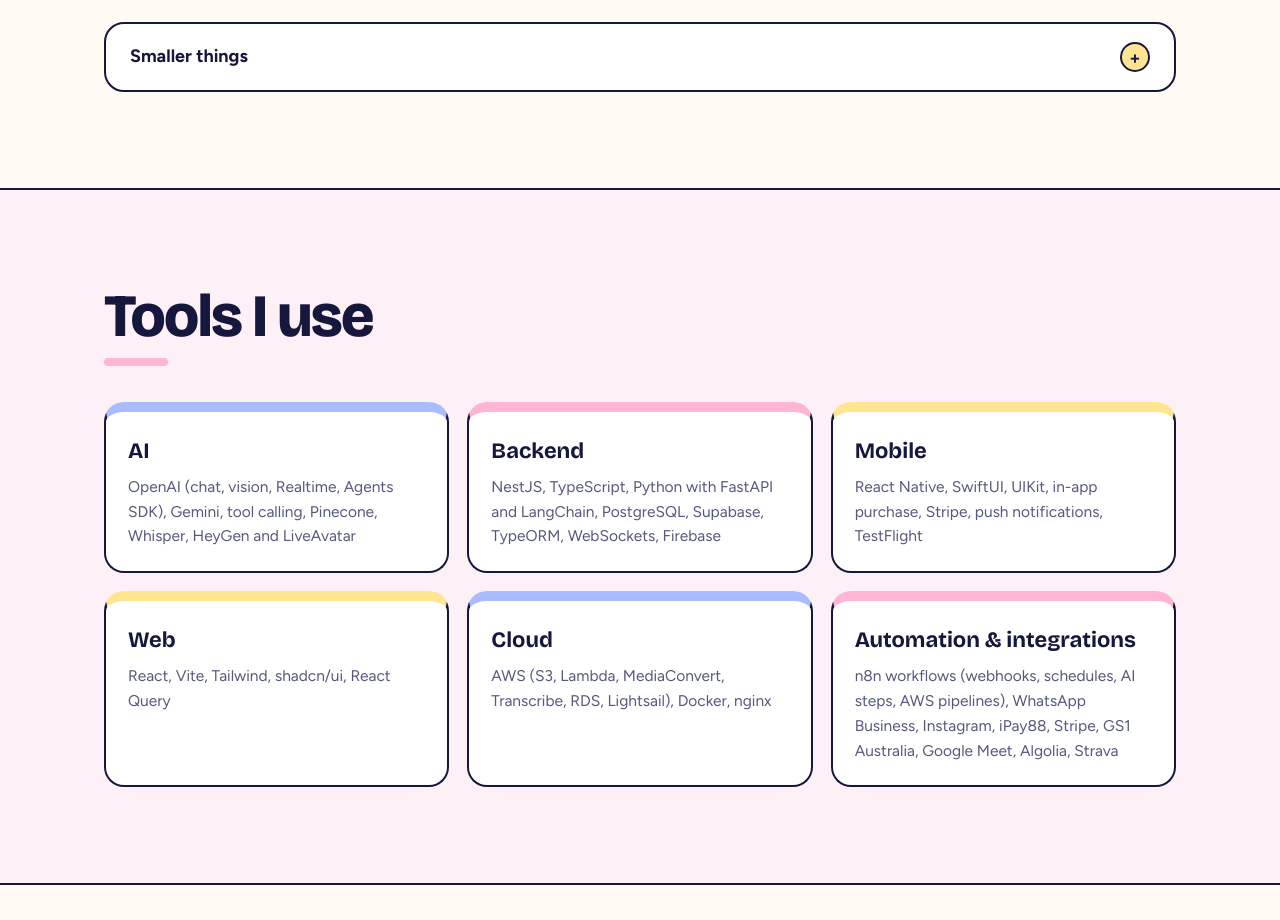
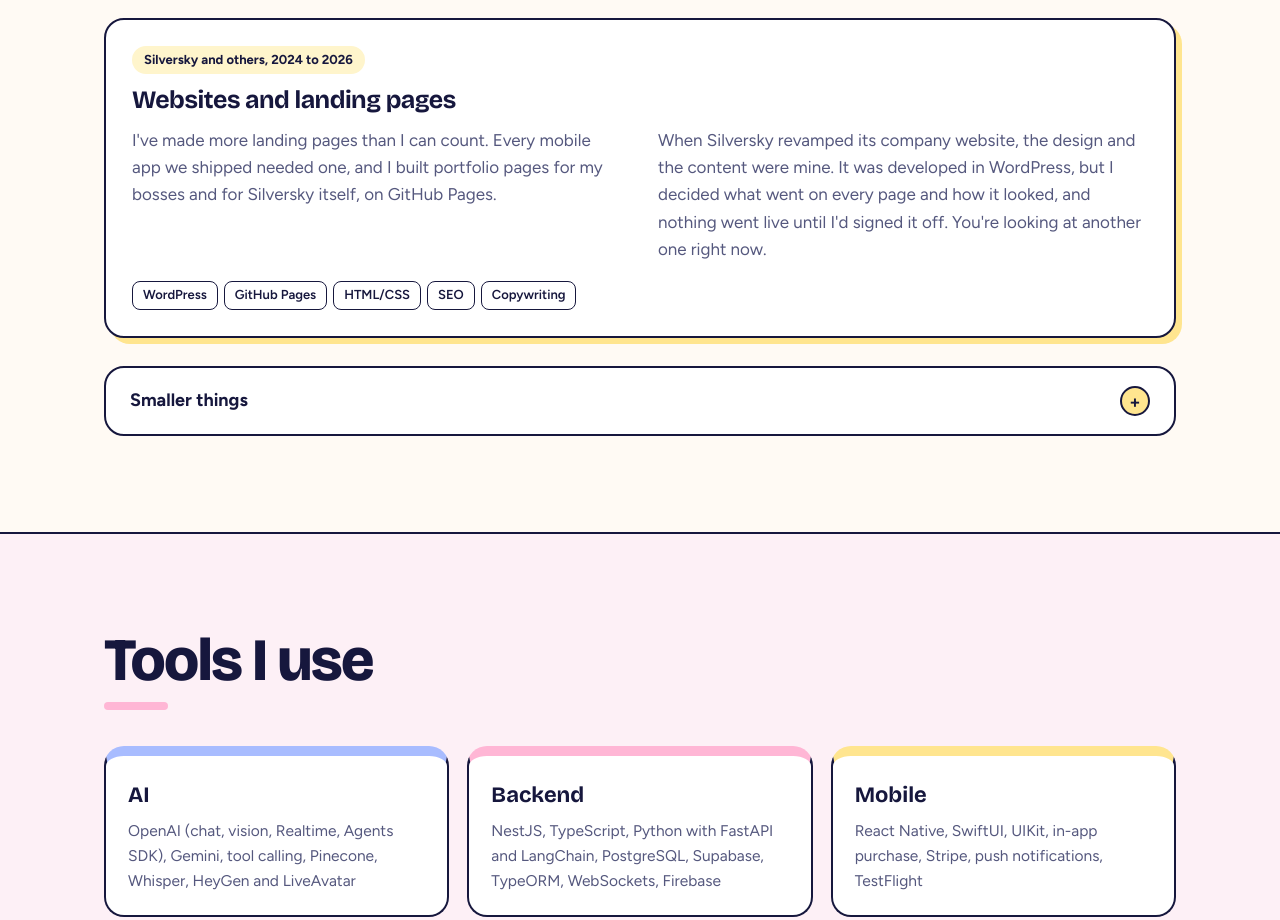
Before and after one commit to debab1ee/debab1ee.github.io, a plain HTML site: page index.html in a window 1280 px wide. Shown: the part 4778-5698 px from the top of the page. Drawn offline with nearby package versions, Linux system fonts and the light colour scheme.

Commit message:
Add websites and landing pages to projects
Co-Authored-By: Claude Opus 5.5 <noreply@anthropic.com>

```diff
--- a/index.html
+++ b/index.html
@@ -4,7 +4,7 @@
   <meta charset="utf-8">
   <meta name="viewport" content="width=device-width, initial-scale=1">
   <title>Debakshi Bhattacharjee | AI Chatbot, n8n &amp; Full-Stack Developer</title>
-  <meta name="description" content="Freelance developer building AI chatbots, WhatsApp booking bots, n8n automations, backends and mobile apps. 60+ projects for clients in 5+ countries.">
+  <meta name="description" content="Freelance developer building AI chatbots, WhatsApp booking bots, n8n automations, landing pages, backends and mobile apps. 60+ projects for clients in 5+ countries.">
   <meta name="author" content="Debakshi Bhattacharjee">
   <meta name="robots" content="index, follow">
   <link rel="canonical" href="https://debab1ee.github.io/">
@@ -281,6 +281,23 @@
             <ul class="tags"><li>SwiftUI</li><li>Firebase</li><li>Stripe</li></ul>
           </article>
 
+          <article class="case case-wide c-yellow" data-tags="web">
+            <p class="case-meta">Silversky and others, 2024 to 2026</p>
+            <h3>Websites and landing pages</h3>
+            <div class="case-body">
+              <p>
+                I've made more landing pages than I can count. Every mobile app we shipped needed one, and
+                I built portfolio pages for my bosses and for Silversky itself, on GitHub Pages.
+              </p>
+              <p>
+                When Silversky revamped its company website, the design and the content were mine. It was
+                developed in WordPress, but I decided what went on every page and how it looked, and nothing
+                went live until I'd signed it off. You're looking at another one right now.
+              </p>
+            </div>
+            <ul class="tags"><li>WordPress</li><li>GitHub Pages</li><li>HTML/CSS</li><li>SEO</li><li>Copywriting</li></ul>
+          </article>
+
         </div>
 
         <details class="more">
@@ -305,7 +322,7 @@
           <div class="skill c-blue"><h3>AI</h3><p>OpenAI (chat, vision, Realtime, Agents SDK), Gemini, tool calling, Pinecone, Whisper, HeyGen and LiveAvatar</p></div>
           <div class="skill c-pink"><h3>Backend</h3><p>NestJS, TypeScript, Python with FastAPI and LangChain, PostgreSQL, Supabase, TypeORM, WebSockets, Firebase</p></div>
           <div class="skill c-yellow"><h3>Mobile</h3><p>React Native, SwiftUI, UIKit, in-app purchase, Stripe, push notifications, TestFlight</p></div>
-          <div class="skill c-yellow"><h3>Web</h3><p>React, Vite, Tailwind, shadcn/ui, React Query</p></div>
+          <div class="skill c-yellow"><h3>Web</h3><p>React, Vite, Tailwind, shadcn/ui, React Query, WordPress, landing pages and SEO</p></div>
           <div class="skill c-blue"><h3>Cloud</h3><p>AWS (S3, Lambda, MediaConvert, Transcribe, RDS, Lightsail), Docker, nginx</p></div>
           <div class="skill c-pink"><h3>Automation &amp; integrations</h3><p>n8n workflows (webhooks, schedules, AI steps, AWS pipelines), WhatsApp Business, Instagram, iPay88, Stripe, GS1 Australia, Google Meet, Algolia, Strava</p></div>
         </div>
--- a/sitemap.xml
+++ b/sitemap.xml
@@ -2,6 +2,6 @@
 <urlset xmlns="http://www.sitemaps.org/schemas/sitemap/0.9">
   <url>
     <loc>https://debab1ee.github.io/</loc>
-    <lastmod>2026-11-21</lastmod>
+    <lastmod>2026-11-23</lastmod>
   </url>
 </urlset>
```
